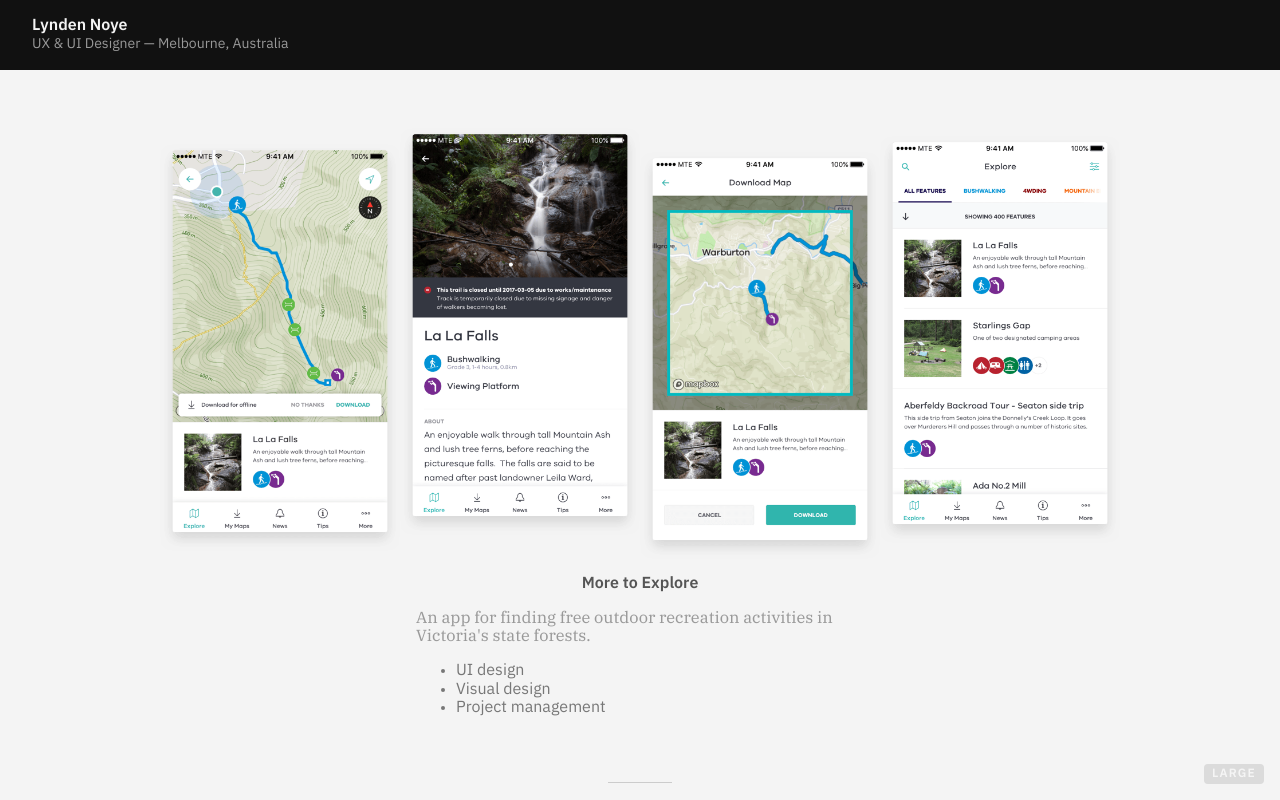
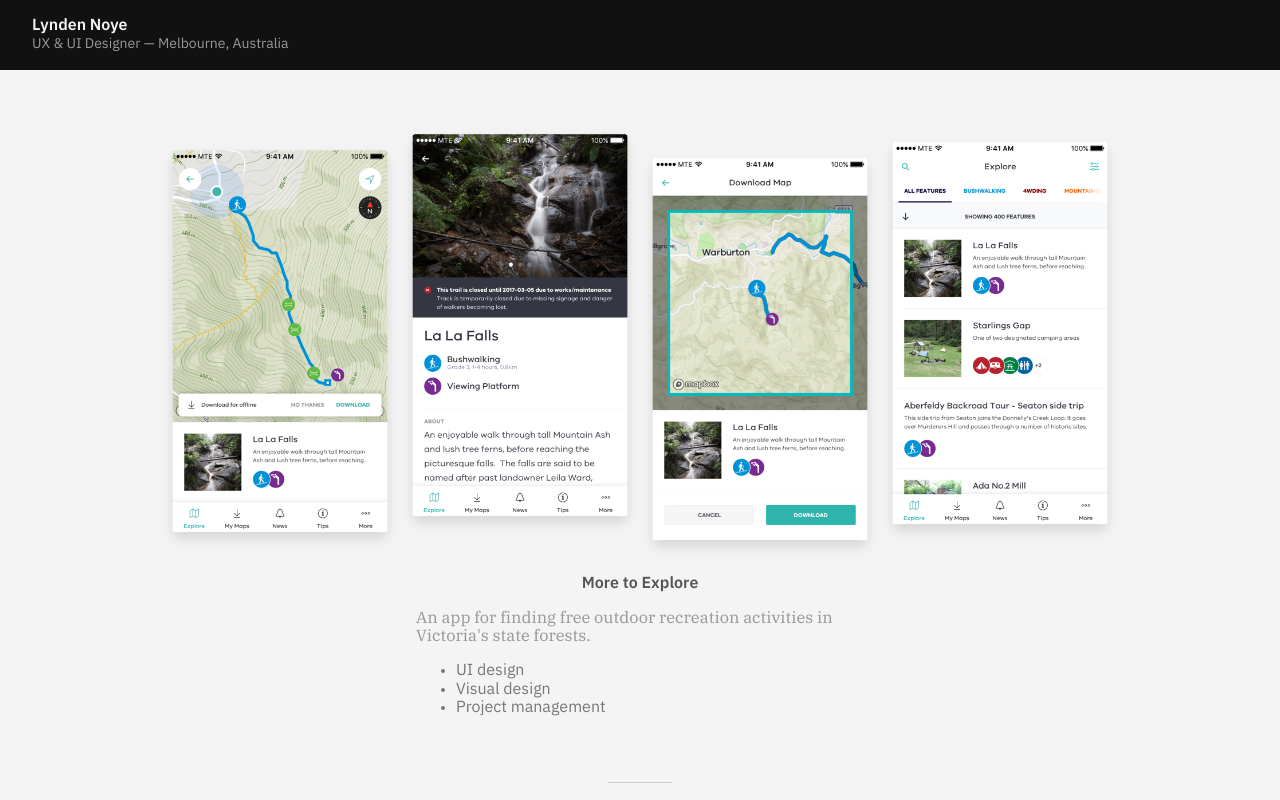
Before and after one commit to Ilkai/ilkai.github.io, a website: page index.html in a window 1280 px wide. Shown: the top 800 px of the page. Drawn offline with nearby package versions, Linux system fonts and the light colour scheme.

Commit message:
Remove media query helper

```diff
--- a/index.html
+++ b/index.html
@@ -44,11 +44,11 @@
 	<!-- TODO aria roles -->
 </head>
 <body class="ibm-plex-sans f5 fw4 h-100 bg-white mid-gray">
-	<div class="fixed bottom-1 right-1 br2 bg-black white pv1 ph2 lh-solid ttu tracked f7 fw6 o-10">
+	<!-- <div class="fixed bottom-1 right-1 br2 bg-black white pv1 ph2 lh-solid ttu tracked f7 fw6 o-10">
 		<span class="dn-m dn-l">Small</span>
 		<span class="dn db-m">Medium</span>
 		<span class="dn db-l">Large</span>
-	</div>
+	</div> -->
 	<header class="fixed top-0 left-0 z-5 w-100 bg-near-black near-white pv3 ph4 lh-title">
 		<h1 class="f5 fw6 mv0">
 			Lynden Noye
```
